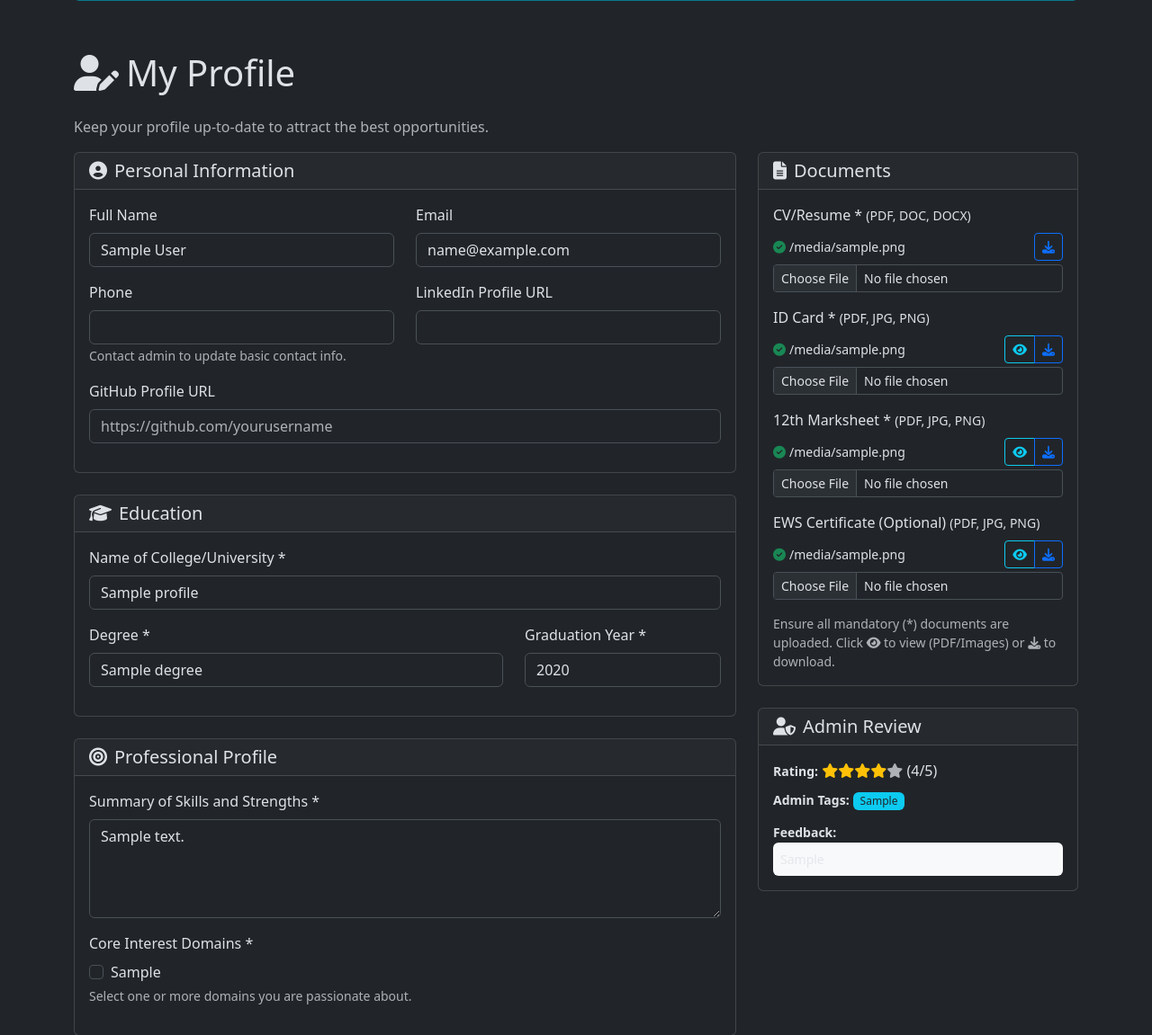
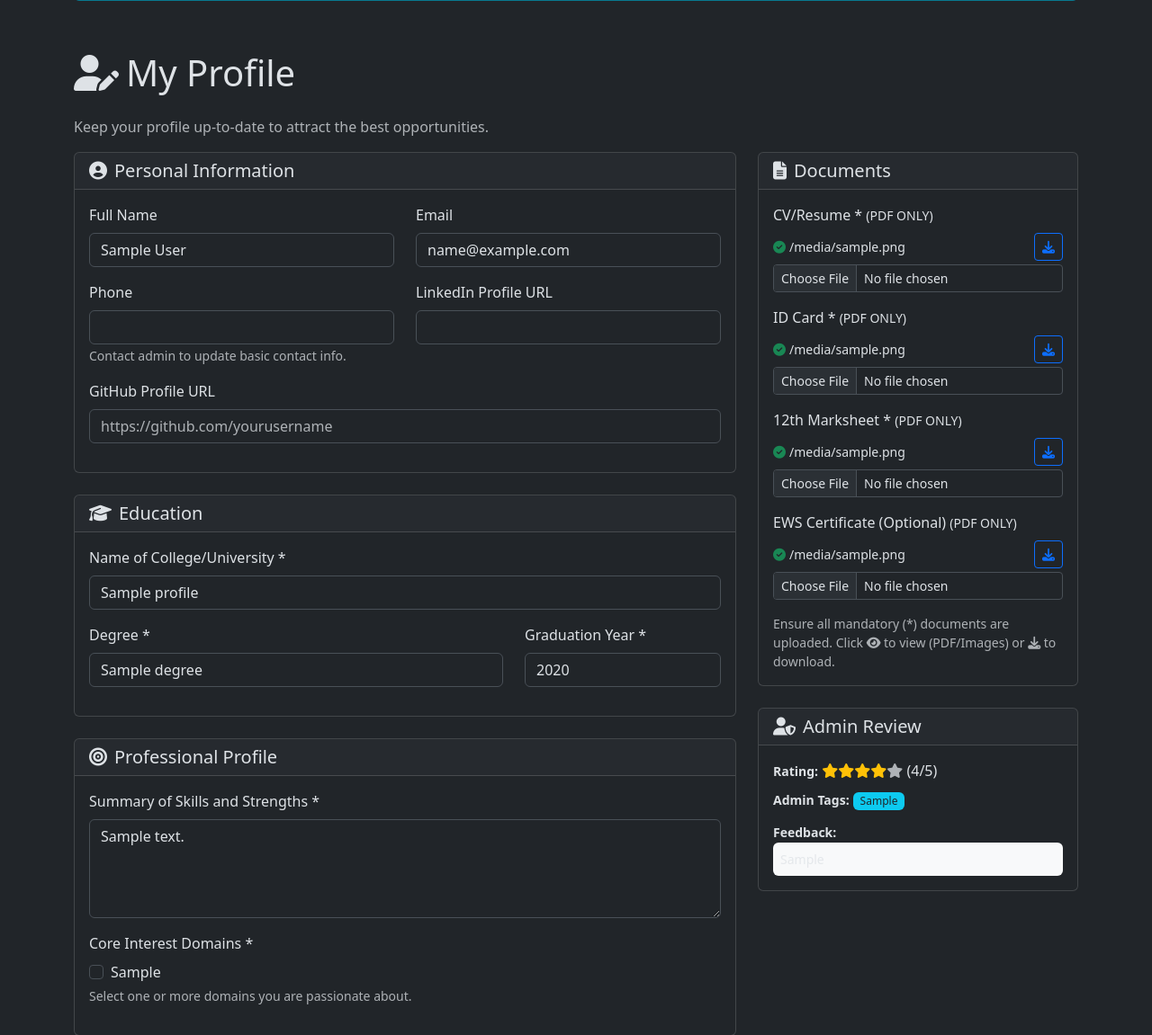
Before and after one commit to Disha-01-alt/Job-Portal, a Flask app: template templates/candidate/profile.html in a window 1280 px wide. Shown: the part 283-1434 px from the top of the page at 90% size. Run offline with Flask 3, Linux system fonts and the light colour scheme; the visitor is signed in with stand-in values (Sample User, id 1); the template is opened without the code that fills it: most values are stand-ins (such as "Sample title", 1, 10 or a date in 2020).

Commit message:
Update profile.html

```diff
--- a/templates/candidate/profile.html
+++ b/templates/candidate/profile.html
@@ -141,7 +141,7 @@
                     <div class="card-body">
                         <!-- CV -->
                         <div class="mb-3">
-                            <label for="cv" class="form-label">CV/Resume * <small>(PDF, DOC, DOCX)</small></label>
+                            <label for="cv" class="form-label">CV/Resume * <small>(PDF ONLY)</small></label>
                             {% if profile and profile.cv_filename %}
                                 <div class="mb-1 small d-flex justify-content-between align-items-center">
                                     <span><i class="fas fa-check-circle text-success me-1"></i>{{ profile.cv_filename|truncate(25, True) }}</span>
@@ -153,58 +153,58 @@
                                     </div>
                                 </div>
                             {% endif %}
-                            <input type="file" class="form-control form-control-sm mt-1" id="cv" name="cv" accept=".pdf,.doc,.docx" {{ 'required' if not (profile and profile.cv_filename) else '' }}>
+                            <input type="file" class="form-control form-control-sm mt-1" id="cv" name="cv" accept=".pdf" {{ 'required' if not (profile and profile.cv_filename) else '' }}>
                         </div>
 
                         <!-- ID Card -->
                         <div class="mb-3">
-                            <label for="id_card" class="form-label">ID Card * <small>(PDF, JPG, PNG)</small></label>
+                            <label for="id_card" class="form-label">ID Card * <small>(PDF ONLY)</small></label>
                             {% if profile and profile.id_card_filename %}
                                 <div class="mb-1 small d-flex justify-content-between align-items-center">
                                     <span><i class="fas fa-check-circle text-success me-1"></i>{{ profile.id_card_filename|truncate(25, True) }}</span>
                                     <div class="btn-group btn-group-sm">
-                                        {% if profile.id_card_filename.lower().endswith(('.pdf', '.png', '.jpg', '.jpeg')) %}
+                                        {% if profile.id_card_filename.lower().endswith(('.pdf')) %}
                                         <a href="{{ url_for('candidate_routes.serve_candidate_document', file_type='id_card', action='view') }}" target="_blank" class="btn btn-outline-info"><i class="fas fa-eye"></i></a>
                                         {% endif %}
                                         <a href="{{ url_for('candidate_routes.serve_candidate_document', file_type='id_card', action='download') }}" class="btn btn-outline-primary"><i class="fas fa-download"></i></a>
                                     </div>
                                 </div>
                             {% endif %}
-                            <input type="file" class="form-control form-control-sm mt-1" id="id_card" name="id_card" accept=".pdf,.jpg,.jpeg,.png" {{ 'required' if not (profile and profile.id_card_filename) else '' }}>
+                            <input type="file" class="form-control form-control-sm mt-1" id="id_card" name="id_card" accept=".pdf" {{ 'required' if not (profile and profile.id_card_filename) else '' }}>
                         </div>
 
                         <!-- Marksheet -->
                         <div class="mb-3">
-                            <label for="marksheet" class="form-label">12th Marksheet * <small>(PDF, JPG, PNG)</small></label>
+                            <label for="marksheet" class="form-label">12th Marksheet * <small>(PDF ONLY)</small></label>
                             {% if profile and profile.marksheet_filename %}
                                <div class="mb-1 small d-flex justify-content-between align-items-center">
                                     <span><i class="fas fa-check-circle text-success me-1"></i>{{ profile.marksheet_filename|truncate(25, True) }}</span>
                                     <div class="btn-group btn-group-sm">
-                                        {% if profile.marksheet_filename.lower().endswith(('.pdf', '.png', '.jpg', '.jpeg')) %}
+                                        {% if profile.marksheet_filename.lower().endswith(('.pdf')) %}
                                         <a href="{{ url_for('candidate_routes.serve_candidate_document', file_type='marksheet', action='view') }}" target="_blank" class="btn btn-outline-info"><i class="fas fa-eye"></i></a>
                                         {% endif %}
                                         <a href="{{ url_for('candidate_routes.serve_candidate_document', file_type='marksheet', action='download') }}" class="btn btn-outline-primary"><i class="fas fa-download"></i></a>
                                     </div>
                                 </div>
                             {% endif %}
-                            <input type="file" class="form-control form-control-sm mt-1" id="marksheet" name="marksheet" accept=".pdf,.jpg,.jpeg,.png" {{ 'required' if not (profile and profile.marksheet_filename) else '' }}>
+                            <input type="file" class="form-control form-control-sm mt-1" id="marksheet" name="marksheet" accept=".pdf" {{ 'required' if not (profile and profile.marksheet_filename) else '' }}>
                         </div>
 
                         <!-- EWS Certificate -->
                         <div class="mb-3">
-                            <label for="ews_certificate" class="form-label">EWS Certificate (Optional) <small>(PDF, JPG, PNG)</small></label>
+                            <label for="ews_certificate" class="form-label">EWS Certificate (Optional) <small>(PDF ONLY)</small></label>
                             {% if profile and profile.ews_certificate_filename %}
                                 <div class="mb-1 small d-flex justify-content-between align-items-center">
                                     <span><i class="fas fa-check-circle text-success me-1"></i>{{ profile.ews_certificate_filename|truncate(25, True) }}</span>
                                     <div class="btn-group btn-group-sm">
-                                        {% if profile.ews_certificate_filename.lower().endswith(('.pdf', '.png', '.jpg', '.jpeg')) %}
+                                        {% if profile.ews_certificate_filename.lower().endswith(('.pdf')) %}
                                         <a href="{{ url_for('candidate_routes.serve_candidate_document', file_type='ews_certificate', action='view') }}" target="_blank" class="btn btn-outline-info"><i class="fas fa-eye"></i></a>
                                         {% endif %}
                                         <a href="{{ url_for('candidate_routes.serve_candidate_document', file_type='ews_certificate', action='download') }}" class="btn btn-outline-primary"><i class="fas fa-download"></i></a>
                                     </div>
                                 </div>
                             {% endif %}
-                            <input type="file" class="form-control form-control-sm mt-1" id="ews_certificate" name="ews_certificate" accept=".pdf,.jpg,.jpeg,.png">
+                            <input type="file" class="form-control form-control-sm mt-1" id="ews_certificate" name="ews_certificate" accept=".pdf">
                         </div>
                         <small class="text-muted d-block">Ensure all mandatory (*) documents are uploaded. Click <i class="fas fa-eye"></i> to view (PDF/Images) or <i class="fas fa-download"></i> to download.</small>
                     </div>
```
